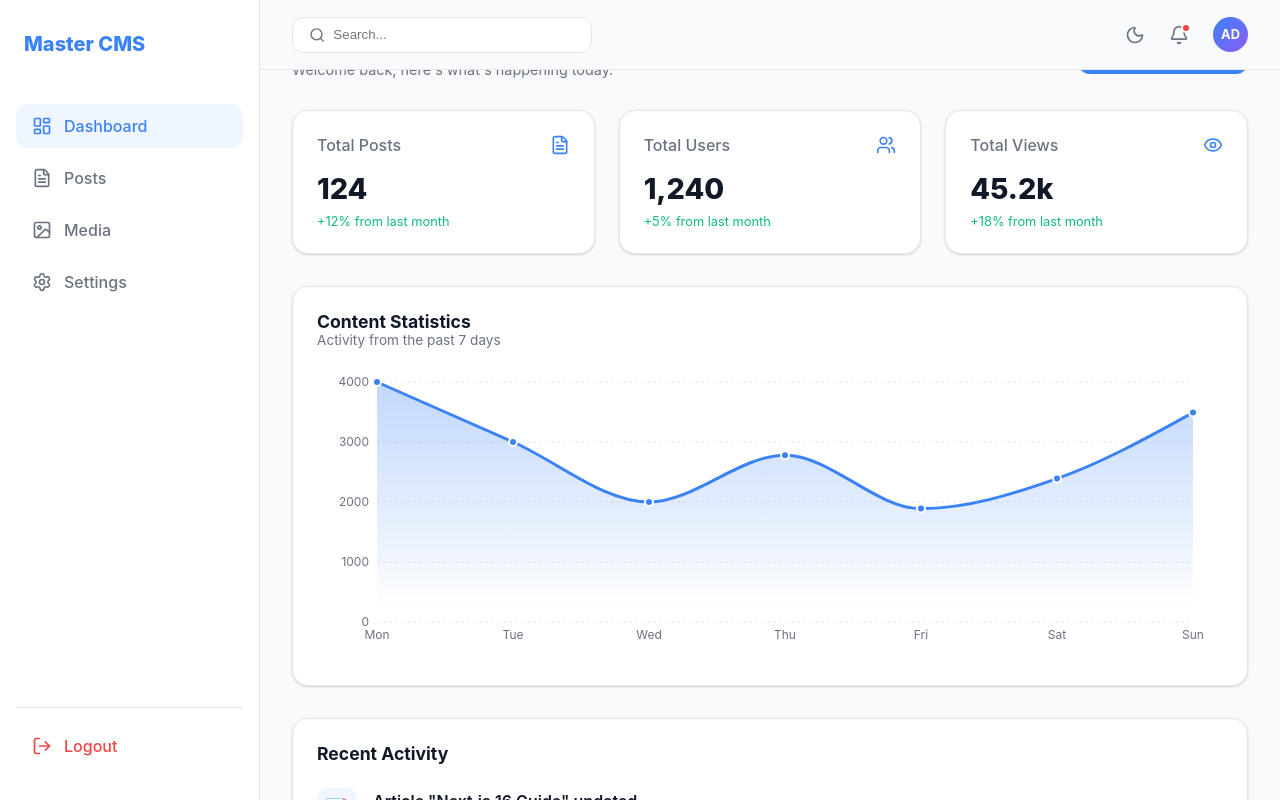
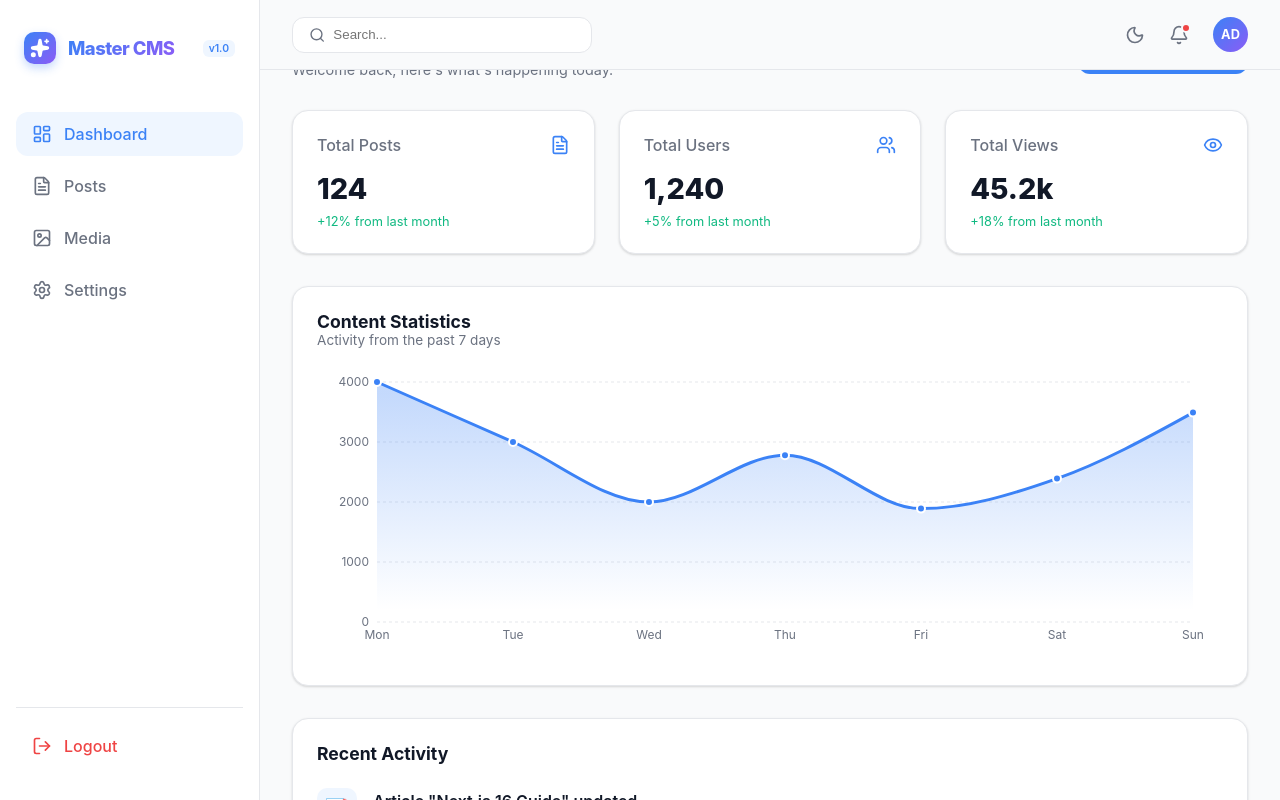
Before and after one commit to gm456789123-code/demo01, a Next.js app: page /admin in a window 1280 px wide. Shown: the top 800 px of the page. Built offline with nearby package versions, Linux system fonts and the light colour scheme.

Commit message:
UI: Decorate Master CMS logo with icon, gradient, and version badge

```diff
--- a/src/master_cms/components/Sidebar.module.css
+++ b/src/master_cms/components/Sidebar.module.css
@@ -15,11 +15,42 @@
 }
 
 .logo {
-  font-size: 1.25rem;
+  display: flex;
+  align-items: center;
+  gap: 0.75rem;
+  margin-bottom: 3rem;
+  padding: 0 0.5rem;
+}
+
+.logoIcon {
+  width: 32px;
+  height: 32px;
+  background: linear-gradient(135deg, var(--cms-accent) 0%, #8b5cf6 100%);
+  border-radius: 10px;
+  display: flex;
+  align-items: center;
+  justify-content: center;
+  color: white;
+  box-shadow: 0 4px 10px rgba(59, 130, 246, 0.3);
+}
+
+.logoText {
+  font-size: 1.15rem;
   font-weight: 800;
-  margin-bottom: 3rem;
-  padding-left: 0.5rem;
+  letter-spacing: -0.5px;
+  background: linear-gradient(135deg, var(--cms-accent) 0%, #8b5cf6 100%);
+  -webkit-background-clip: text;
+  -webkit-text-fill-color: transparent;
+}
+
+.version {
+  font-size: 0.65rem;
+  font-weight: 600;
+  background: var(--cms-accent-soft);
   color: var(--cms-accent);
+  padding: 2px 6px;
+  border-radius: 6px;
+  margin-left: auto;
 }
 
 .nav {
--- a/src/master_cms/components/Sidebar.tsx
+++ b/src/master_cms/components/Sidebar.tsx
@@ -1,13 +1,19 @@
 "use client"
 
 import React from 'react'
-import { LayoutDashboard, FileText, Image as ImageIcon, Settings, LogOut } from 'lucide-react'
+import { LayoutDashboard, FileText, Image as ImageIcon, Settings, LogOut, Sparkles } from 'lucide-react'
 import styles from './Sidebar.module.css'
 
 export default function Sidebar() {
   return (
     <aside className={styles.sidebar}>
-      <div className={styles.logo}>Master CMS</div>
+      <div className={styles.logo}>
+        <div className={styles.logoIcon}>
+          <Sparkles size={20} fill="currentColor" />
+        </div>
+        <span className={styles.logoText}>Master CMS</span>
+        <span className={styles.version}>v1.0</span>
+      </div>
 
       <nav className={styles.nav}>
         <div className={`${styles.navItem} ${styles.active}`}>
```
